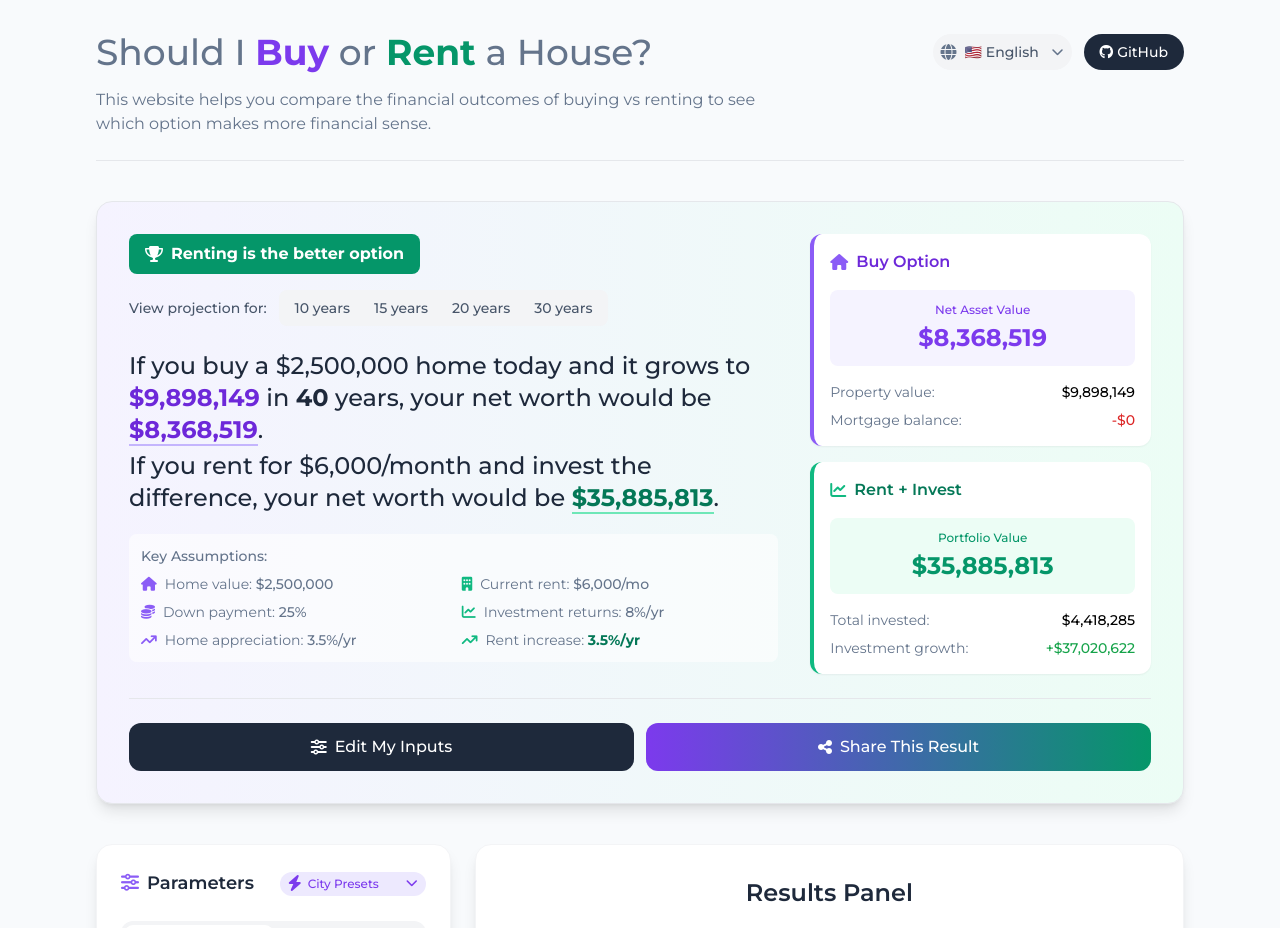
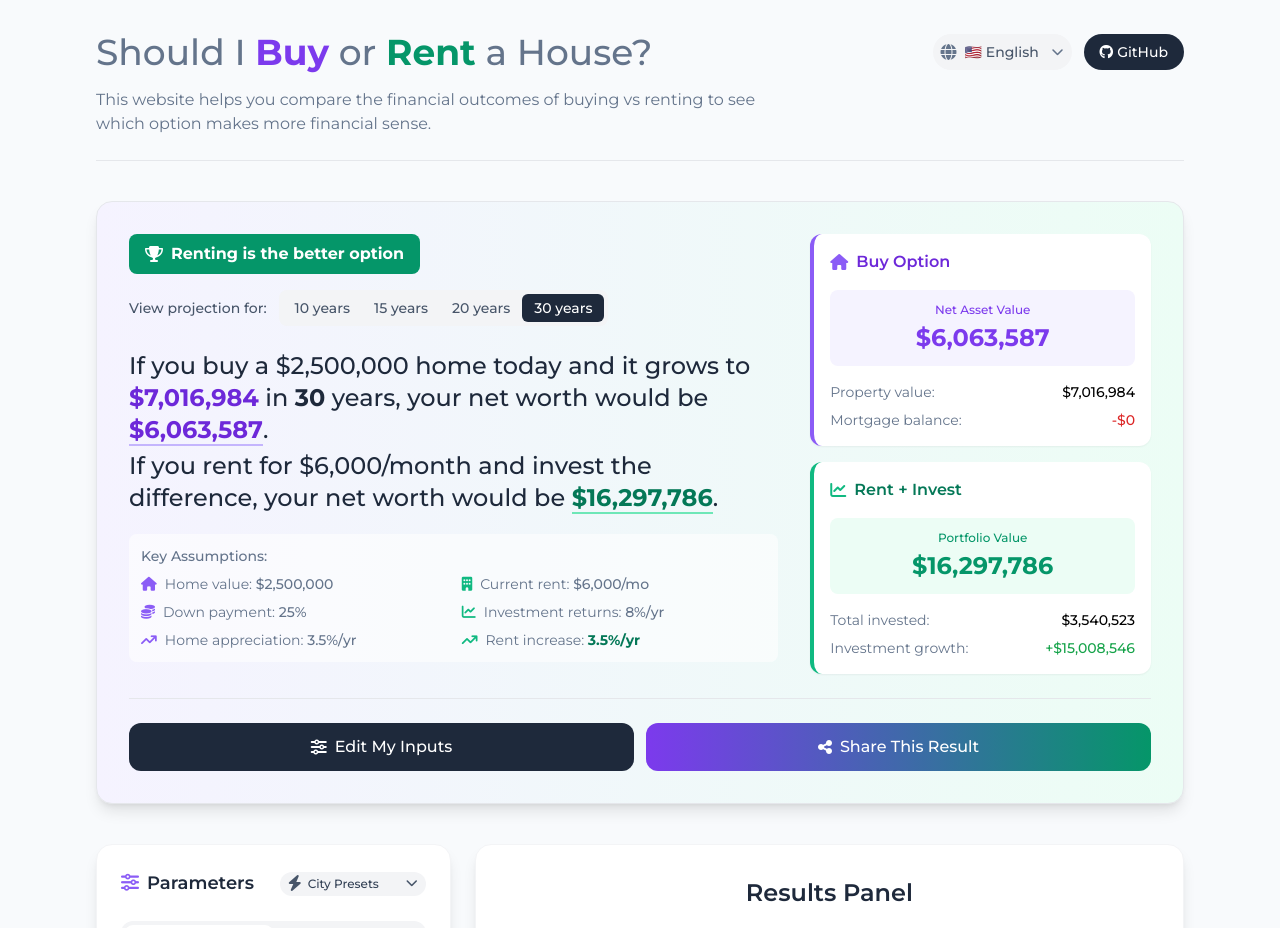
Before and after one commit to zebangeth/rent-or-buy.homes, a React (Vite) app: page / in a window 1280 px wide. Shown: the top 928 px of the page. Built offline with nearby package versions, Linux system fonts and the light colour scheme.

Commit message:
Set default projection years to 30

```diff
--- a/src/components/InputPanel/InputPanel.tsx
+++ b/src/components/InputPanel/InputPanel.tsx
@@ -32,7 +32,7 @@ export default function InputPanel() {
         <div className="relative inline-block">
           <select
             onChange={handleCityDefaultChange}
-            className="appearance-none text-xs font-medium text-primary-600 bg-primary-100 pl-7 pr-8 py-1 rounded-full cursor-pointer hover:bg-primary-200 transition focus:outline-none"
+            className="appearance-none text-xs font-medium text-dark-700 bg-gray-100 pl-7 pr-8 py-1 rounded-full cursor-pointer hover:bg-gray-200 transition focus:outline-none"
           >
             {cityDefaults.map((city) => (
               <option key={city.id} value={city.id}>
@@ -41,10 +41,10 @@ export default function InputPanel() {
             ))}
           </select>
           <div className="pointer-events-none absolute inset-y-0 left-0 flex items-center pl-2">
-            <i className="fas fa-bolt text-primary-600"></i>
+            <i className="fas fa-bolt text-dark-600"></i>
           </div>
           <div className="pointer-events-none absolute inset-y-0 right-0 flex items-center pr-2">
-            <i className="fas fa-chevron-down text-xs text-primary-600"></i>
+            <i className="fas fa-chevron-down text-xs text-dark-600"></i>
           </div>
         </div>
       </div>
--- a/src/contexts/AppContext.tsx
+++ b/src/contexts/AppContext.tsx
@@ -147,7 +147,7 @@ const defaultRentInputs: RentInputs = {
 
 const defaultAppSettings: AppSettings = {
   currentLanguage: "en",
-  projectionYears: 40,
+  projectionYears: 30,
   showCashOut: true,
   showYearlyMode: false,
 };
@@ -158,7 +158,7 @@ const initialState: AppState = {
   appSettings: defaultAppSettings,
   calculations: [],
   summary: {
-    projectionYears: 40,
+    projectionYears: 30,
     betterOption: "buy",
     buyNetWorth: 0,
     rentNetWorth: 0,
```
